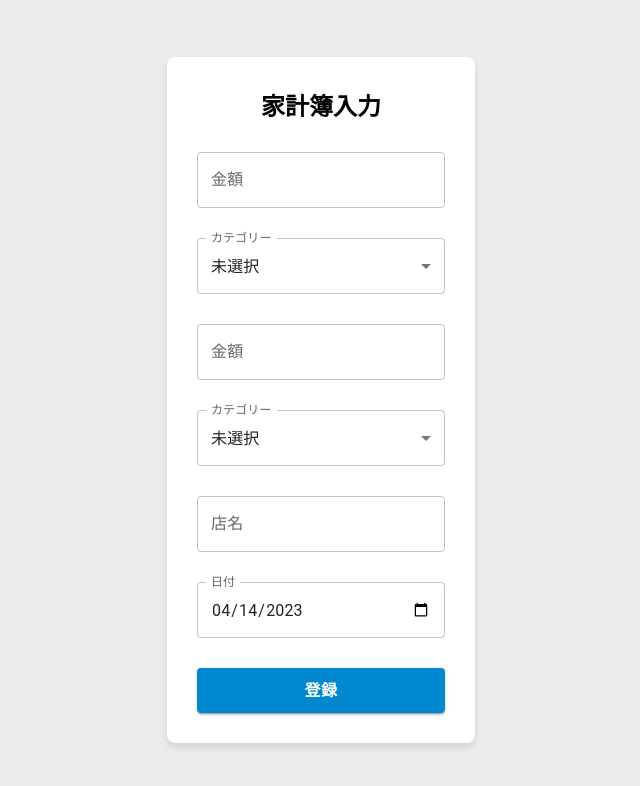
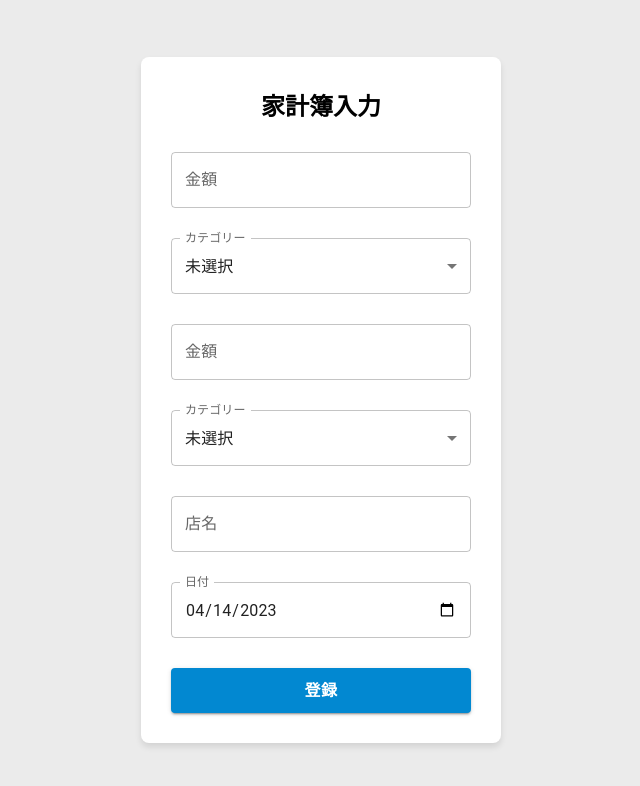
Before and after one commit to smalake/kakebo-react, a React (Create React App) app: page /event-register in a window 1280 px wide. Shown: the top 786 px of the page, without its empty margins (319-959 px from the left). Built offline with nearby package versions, Linux system fonts and the light colour scheme; no server answers.

Commit message:
デザインの修正

```diff
--- a/src/pages/Event.module.css
+++ b/src/pages/Event.module.css
@@ -4,8 +4,7 @@
   padding: 30px;
   border-radius: 8px;
   box-shadow: 0 4px 6px rgba(0, 0, 0, 0.1);
-  width: 100%;
-  max-width: 400px;
+  width: 300px;
 }
 
 .form {
--- a/src/pages/EventRegister.tsx
+++ b/src/pages/EventRegister.tsx
@@ -43,6 +43,7 @@ export const EventRegister = () => {
             {...register("amount1", { required: "金額を入力してください", min: { value: 1, message: "1以上の数値を入力してください" } })}
             type="number"
             helperText={errors.amount1?.message}
+            sx={{ width: "100%" }}
           />
         </div>
         <div className={styles.form}>
@@ -71,7 +72,7 @@ export const EventRegister = () => {
           />
         </div>
         <div className={styles.form}>
-          <TextField id="amount2" label="金額" {...register("amount2")} type="number" />
+          <TextField id="amount2" label="金額" {...register("amount2")} type="number" sx={{ width: "100%" }} />
         </div>
         <div className={styles.form}>
           <Controller
@@ -105,6 +106,7 @@ export const EventRegister = () => {
             error={Boolean(errors.storeName)}
             helperText={errors.storeName?.message}
             {...register("storeName", { maxLength: { value: 20, message: "20文字以内で入力してください" } })}
+            sx={{ width: "100%" }}
           />
         </div>
         <div className={styles.form}>
```
